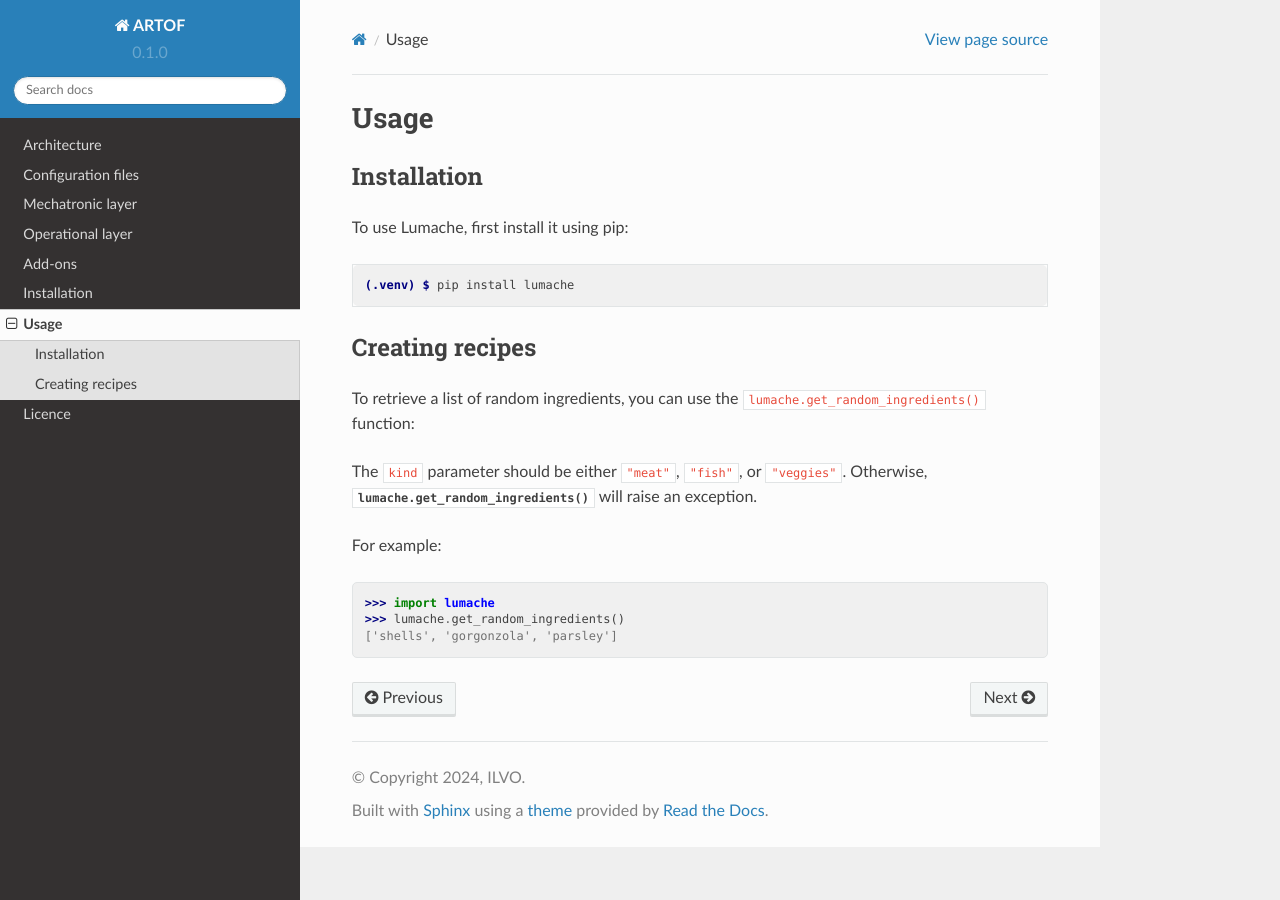
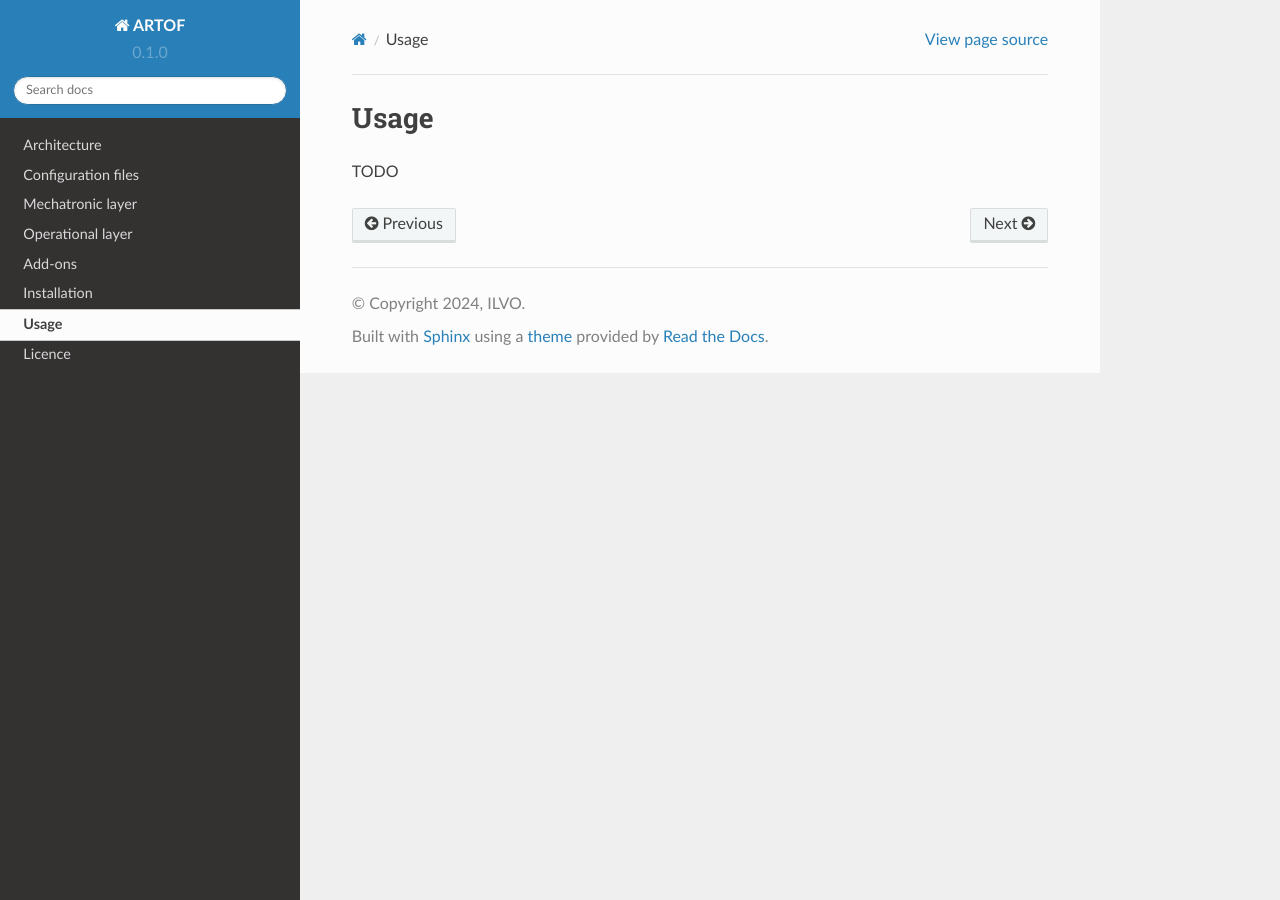
Before and after one commit to artof-ilvo/artof-ilvo.github.io, a Sphinx documentation site: the page built from docs/source/usage.rst, in a window 1280 px wide. Built offline with Sphinx 7.4.7 and the Read the Docs theme 2.0.0, drawn with Linux system fonts in a browser that asks for light colours.

```diff
--- a/docs/source/installation.rst
+++ b/docs/source/installation.rst
@@ -5,7 +5,10 @@
 ------
 A full docker installation can be used for testing or developing the framework.
 
+TODO
 
 System
 ------
 A system installation is preferred when integrating the framework on a robot platform.
+
+TODO
--- a/docs/source/mechatronic-layer.rst
+++ b/docs/source/mechatronic-layer.rst
@@ -212,3 +212,8 @@
    \epsilon &= acot\bigg(\sqrt{\frac{\frac{v^2}{\omega^2_z} - a^2}{l^2}}\bigg) \\
    \epsilon_{fr} &= acot(2\cdot cot(\epsilon) - cot(\epsilon_{fl})) \\
    v_{rl} &= \frac{R\,cos(\epsilon) - (b/2)}{R\,cos(\epsilon)} \cdot v \, cos(\epsilon)
+
+Skid steering
+^^^^^^^^^^^^^
+
+TODO
--- a/docs/source/usage.rst
+++ b/docs/source/usage.rst
@@ -1,30 +1,4 @@
 Usage
 =====
 
-.. _installation:
-
-Installation
-------------
-
-To use Lumache, first install it using pip:
-
-.. code-block:: console
-
-   (.venv) $ pip install lumache
-
-Creating recipes
-----------------
-
-To retrieve a list of random ingredients,
-you can use the ``lumache.get_random_ingredients()`` function:
-
-
-The ``kind`` parameter should be either ``"meat"``, ``"fish"``,
-or ``"veggies"``. Otherwise, :py:func:`lumache.get_random_ingredients`
-will raise an exception.
-
-For example:
-
->>> import lumache
->>> lumache.get_random_ingredients()
-['shells', 'gorgonzola', 'parsley']
+TODO
```
